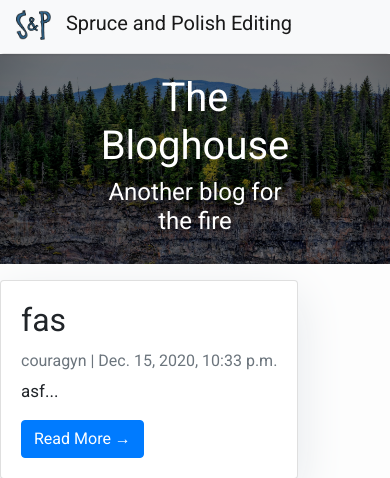
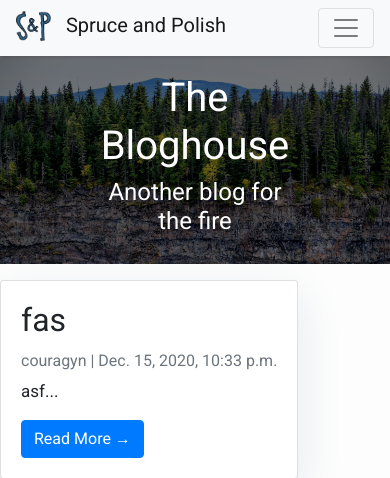
Before and after one commit to Couragyn/spruceEditing, a Django app: page /blog/ in a window 390 px wide. Shown: the top 478 px of the page. Run offline with Django 3.2, Linux system fonts and the light colour scheme; data comes from the database, SQL or seed files in the repository; some libraries are stand-ins or nearby versions.

Commit message:
added expand button for mobile. Removed exditing so it shows on one line

```diff
--- a/templates/base.html
+++ b/templates/base.html
@@ -24,7 +24,11 @@
         <!-- Navigation -->
         <nav class="navbar navbar-fixed-top fixed-top navbar-expand-lg navbar-light bg-light shadow mb-3" id="mainNav">
             <div class="container-fluid">
-                <a class="navbar-brand active" href="{% url 'index' %}"><img id="header_logo" class="img-fluid" src="../media/favicon.png" alt="Spruce & Polish Logo">      &nbsp;&nbsp;Spruce and Polish Editing</a>
+                <a class="navbar-brand active" href="{% url 'index' %}"><img id="header_logo" class="img-fluid" src="../media/favicon.png" alt="Spruce & Polish Logo">      &nbsp;&nbsp;Spruce and Polish</a>
+                <button class="navbar-toggler navbar-toggler-right" type="button" data-toggle="collapse" data-target="#navbarResponsive"
+                    aria-controls="navbarResponsive" aria-expanded="false" aria-label="Toggle navigation">
+                    <span class="navbar-toggler-icon"></span>
+                </button>
                 <div class="collapse navbar-collapse" id="navbarResponsive">
                     <ul class="navbar-nav ml-auto">
                         <li class="nav-item dropdown text-black">
```
